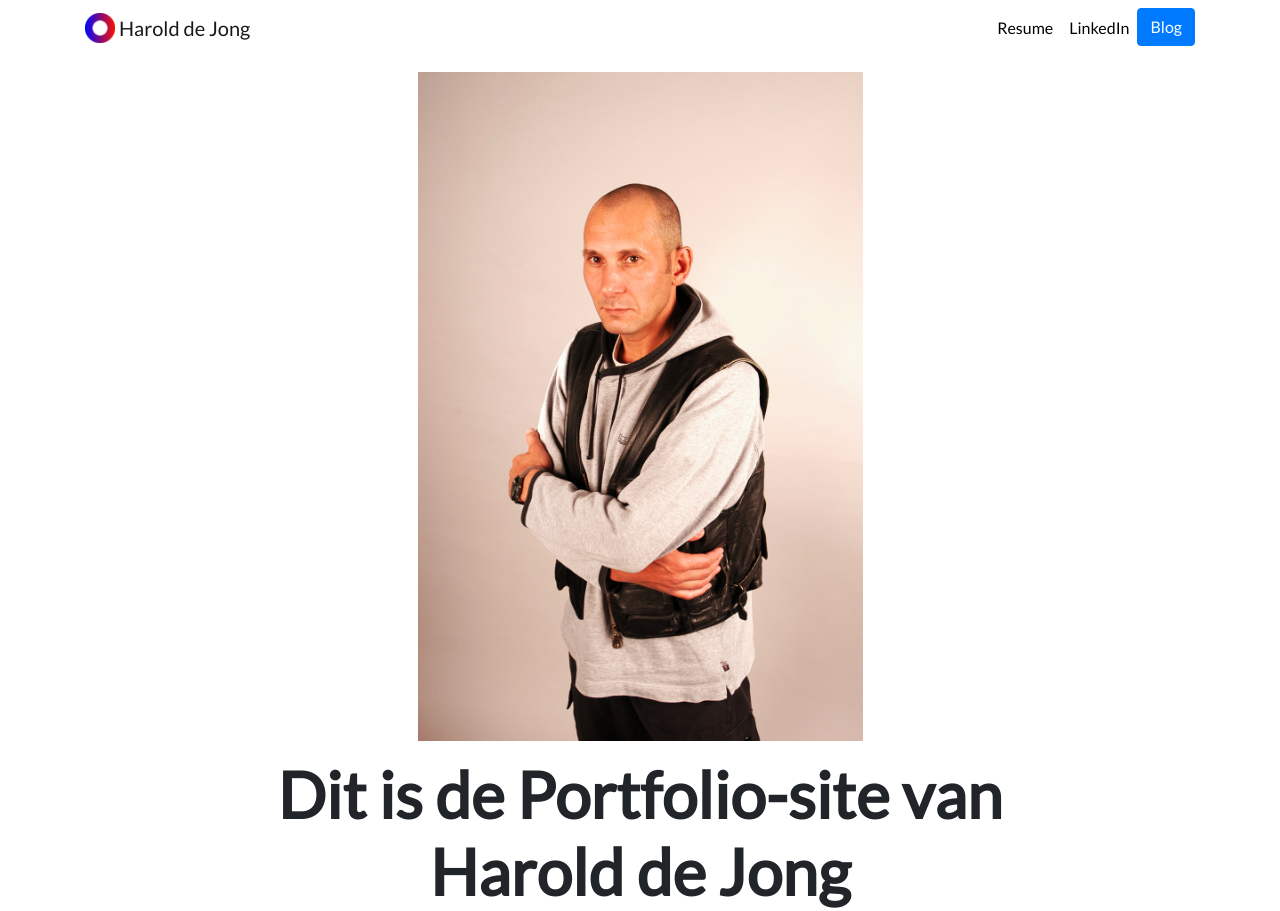
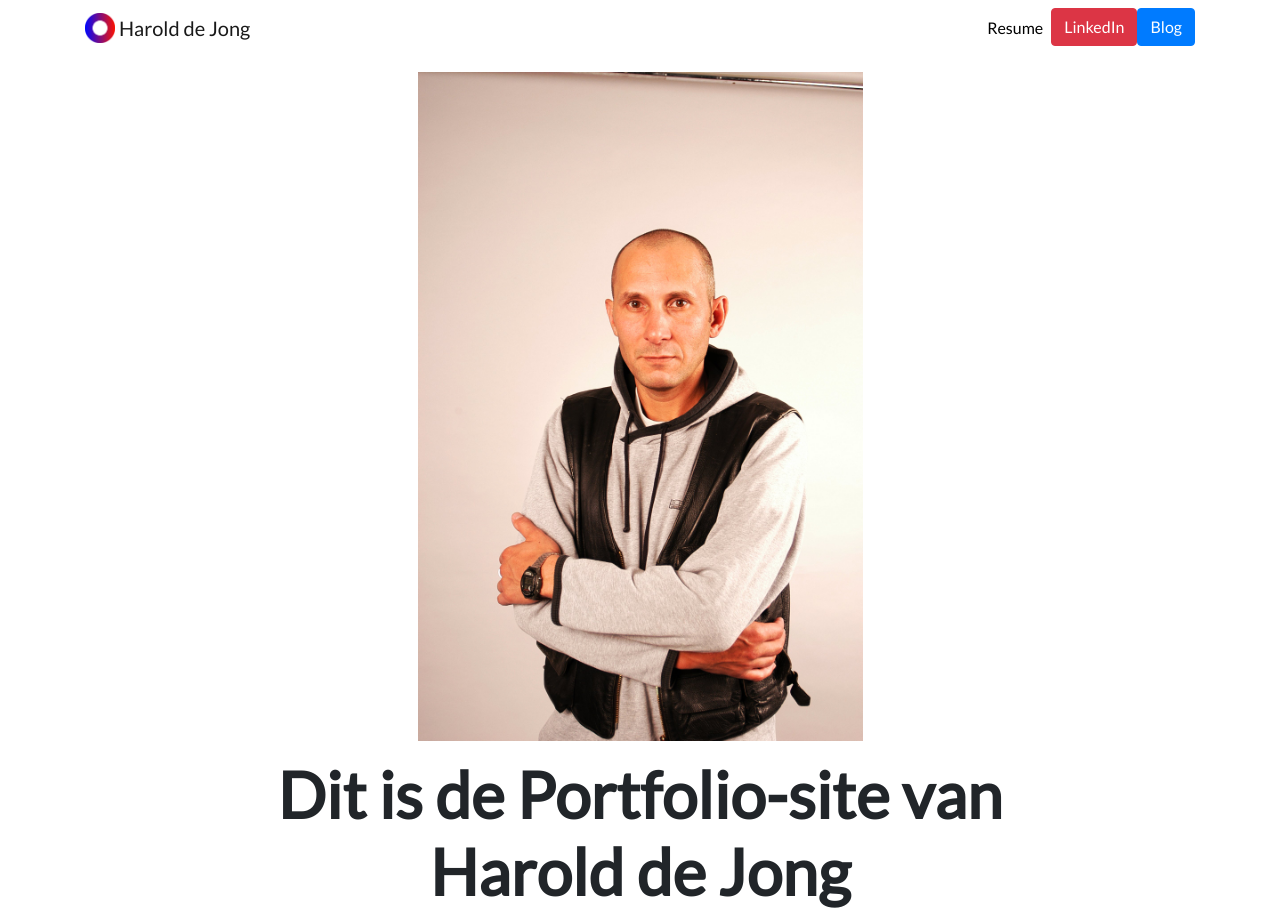
Before and after one commit to Biggetje-knor/peronal-portfolio, a Django app: page / in a window 1280 px wide. Shown: the top 911 px of the page. Run offline with Django 3.2, Linux system fonts and the light colour scheme; data comes from the database, SQL or seed files in the repository; both versions use the stored data as it was after the commit; some libraries are stand-ins or nearby versions.

Commit message:
5e proj en navbar aangepast

```diff
--- a/portfolio/templates/portfolio/base.html
+++ b/portfolio/templates/portfolio/base.html
@@ -36,7 +36,8 @@
             <a class="nav-link" href="{% static "portfolio/CVHarold.pdf" %}">Resume</a>
           </li>
           <li class="nav-item">
-            <a class="nav-link" href="https://www.linkedin.com/in/harold-de-jong/" target="_blank">LinkedIn</a>
+            <!--<a class="nav-link" href="https://www.linkedin.com/in/harold-de-jong/" target="_blank">LinkedIn</a> -->
+            <a  role="button" href="https://www.linkedin.com/in/harold-de-jong/" target="_blank" class="btn btn-danger">LinkedIn</a>
           </li>
 
           <li>
@@ -47,8 +48,8 @@
     </div>
   </nav>
   <div class="container">
-    {% block content %}
-    {% endblock %}
+
+    {% block content %}    {% endblock %}
   </div>
 
   <!-- Optional JavaScript -->
--- a/portfolio/templates/portfolio/home.html
+++ b/portfolio/templates/portfolio/home.html
@@ -6,7 +6,7 @@
 
 <div class="row justify-content-center my-3">
   <div class="col-5">
-    <img src="{% static 'portfolio/Haroldrep26.jpg' %}" class="img-fluid">
+    <img src="{% static 'portfolio/Haroldrep25.jpg' %}" class="img-fluid">
   </div>
 </div>
 
```
Also changed, not shown: db.sqlite3.
